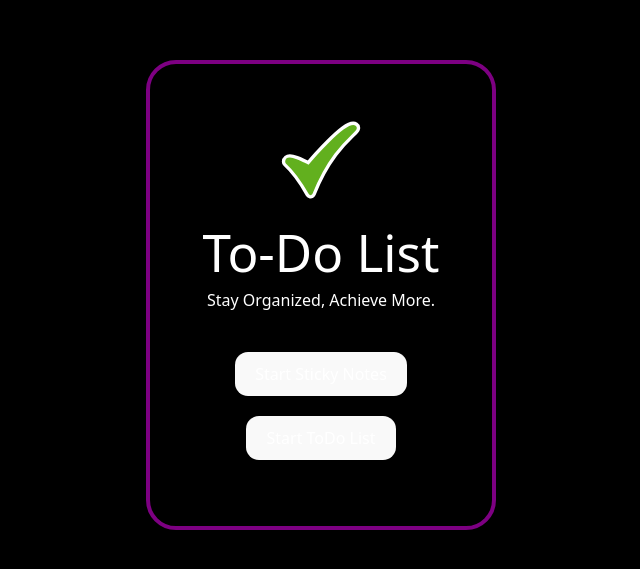
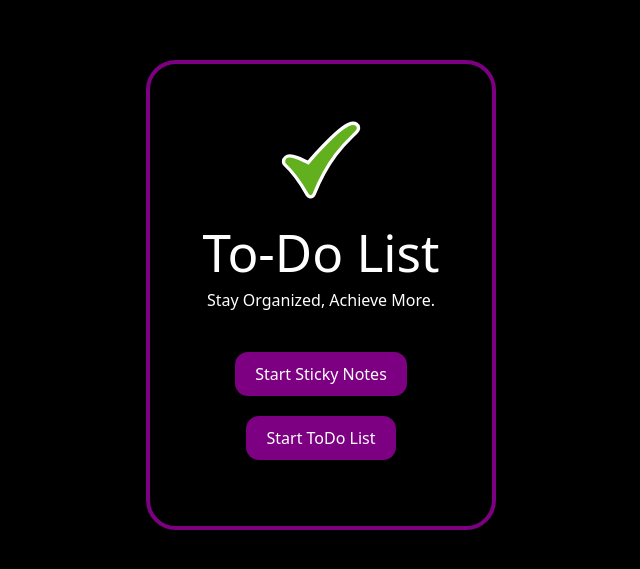
Before and after one commit to React-Vite-Ragul-and-Team/TO-DO, a React (Vite) app: page / in a window 1280 px wide. Shown: the part 105-674 px from the top of the page, without its empty margins (319-959 px from the left). Built offline with nearby package versions, Linux system fonts and the light colour scheme.

Commit message:
modified css

```diff
--- a/src/button.css
+++ b/src/button.css
@@ -1,4 +1,4 @@
-@keyframes colorCycle {
+@keyframes colorCycle1 {
   0% { background-color: red; }
   33% { background-color: green; }
   66% { background-color: blue; }
@@ -8,7 +8,7 @@
 
 .button {
  /* Custom background color */
-  animation: colorCycle 3s linear infinite;
+  animation: colorCycle1 3s linear infinite;
   color: #fff; /* Custom text color */
   border: none; /* Remove default button border */
   padding: 10px 20px; /* Adjust padding to your preference */
```
